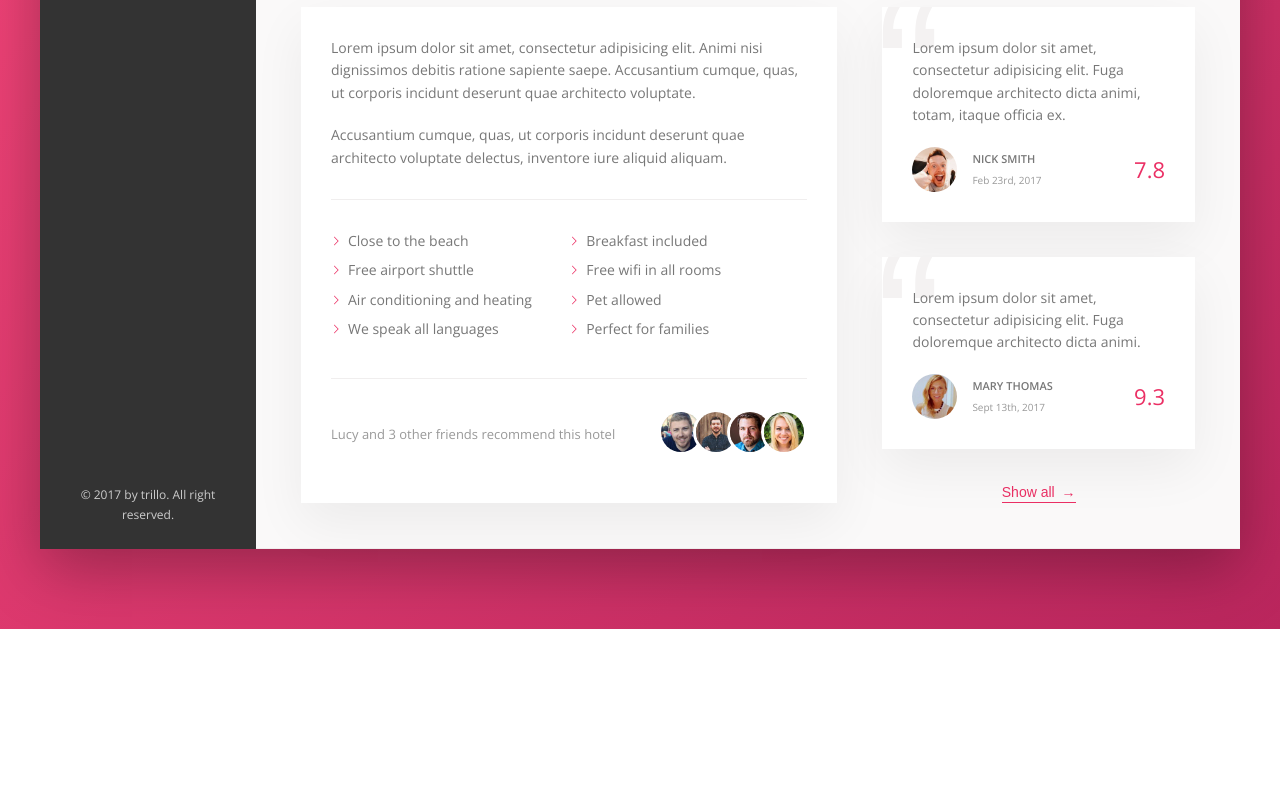
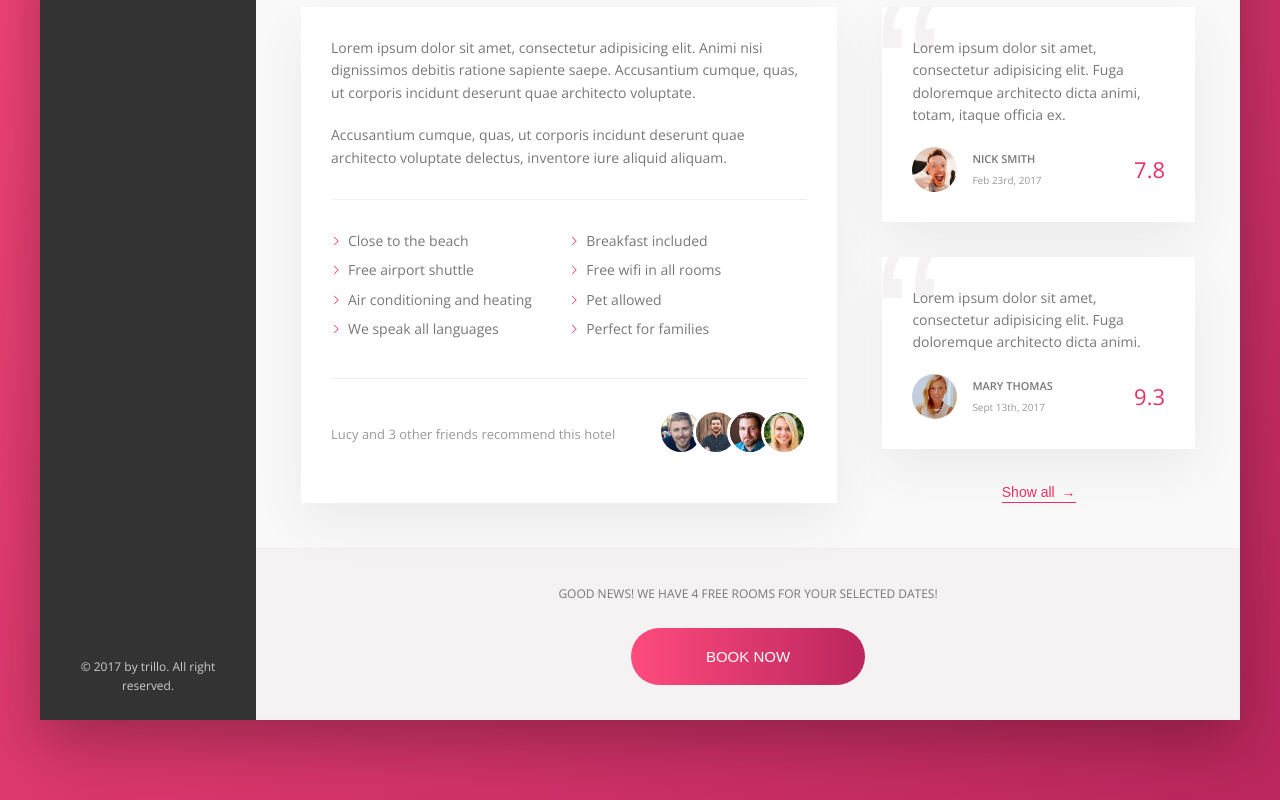
Before and after one commit to jsi-webdev/Trillo_Clone_Flex_Project, a website: page index.html in a window 1280 px wide. Shown: the part 640-1440 px from the top of the page. Before the commit the page ends 1269 px from the top, so only its background shows below. Drawn offline with nearby package versions, Linux system fonts and the light colour scheme.

Commit message:
#13 CTA BUTTON : hover effect with changing text span, active effect with infinite animation

```diff
--- a/index.html
+++ b/index.html
@@ -244,6 +244,15 @@
               <button class="btn-inline">Show all <span>&rarr;</span></button>
             </div>
           </div>
+          <div class="cta">
+            <h2 class="cta__book-now">
+              Good news! We have 4 free rooms for your selected dates!
+            </h2>
+            <button class="btn">
+              <span class="btn__visible"> Book Now </span>
+              <span class="btn__invisible">Only 4 rooms left</span>
+            </button>
+          </div>
         </main>
       </div>
     </div>
--- a/sass/_components.scss
+++ b/sass/_components.scss
@@ -436,3 +436,73 @@
     z-index: 1;
   }
 }
+
+//////////////////////////////
+// CALL TO ACTION
+.cta {
+  padding: 3.5rem 0;
+  text-align: center;
+
+  &__book-now {
+    font-size: 1.2rem;
+    font-weight: 300;
+    text-transform: uppercase;
+    margin-bottom: 2.5rem;
+  }
+}
+
+.btn {
+  font-size: 1.5rem;
+  font-weight: 300;
+  text-transform: uppercase;
+  border-radius: 10rem;
+  border: none;
+  background-image: linear-gradient(
+    to right,
+    var(--color-primary-light),
+    var(--color-primary-dark)
+  );
+  color: #fff;
+  position: relative;
+  overflow: hidden;
+  cursor: pointer;
+
+  & > *[class^='btn'] {
+    display: inline-block;
+    height: 100%;
+    width: 100%;
+    transition: all 0.2s;
+  }
+
+  &__visible {
+    padding: 2rem 7.5rem;
+  }
+
+  &__invisible {
+    position: absolute;
+    padding: 2rem 0;
+    left: 0;
+    top: -100%;
+  }
+
+  &:hover {
+    background-image: linear-gradient(
+      to left,
+      var(--color-primary-light),
+      var(--color-primary-dark)
+    );
+  }
+
+  &:hover > &__visible {
+    transform: translateY(100%);
+  }
+
+  &:hover > &__invisible {
+    top: 0%;
+  }
+
+  &:focus {
+    outline: none;
+    animation: pulsate 1s infinite;
+  }
+}
```
Also changed, not shown: css/style.css.
